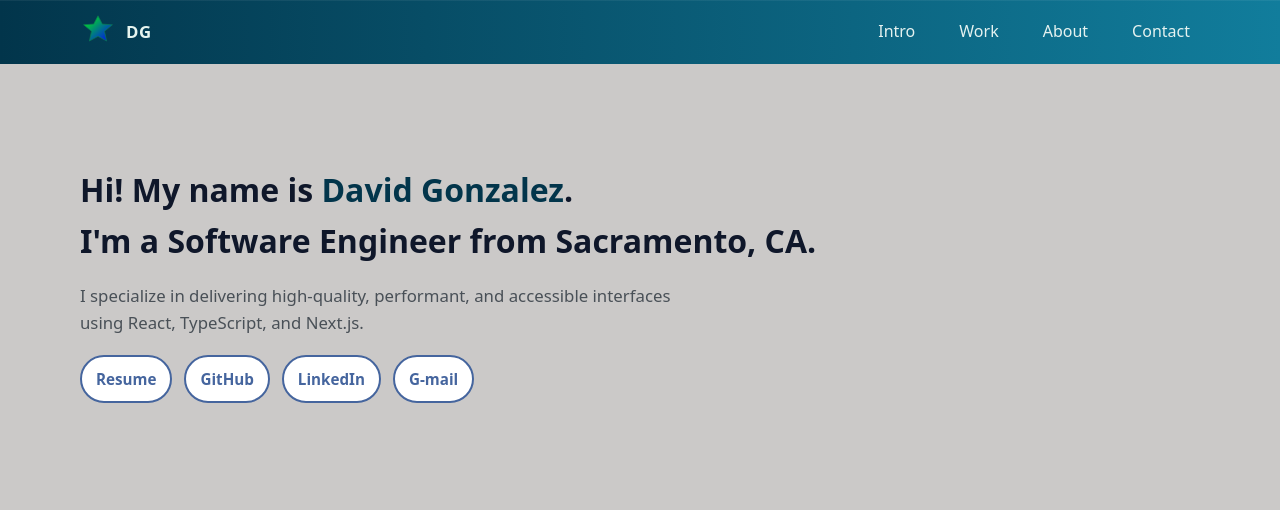
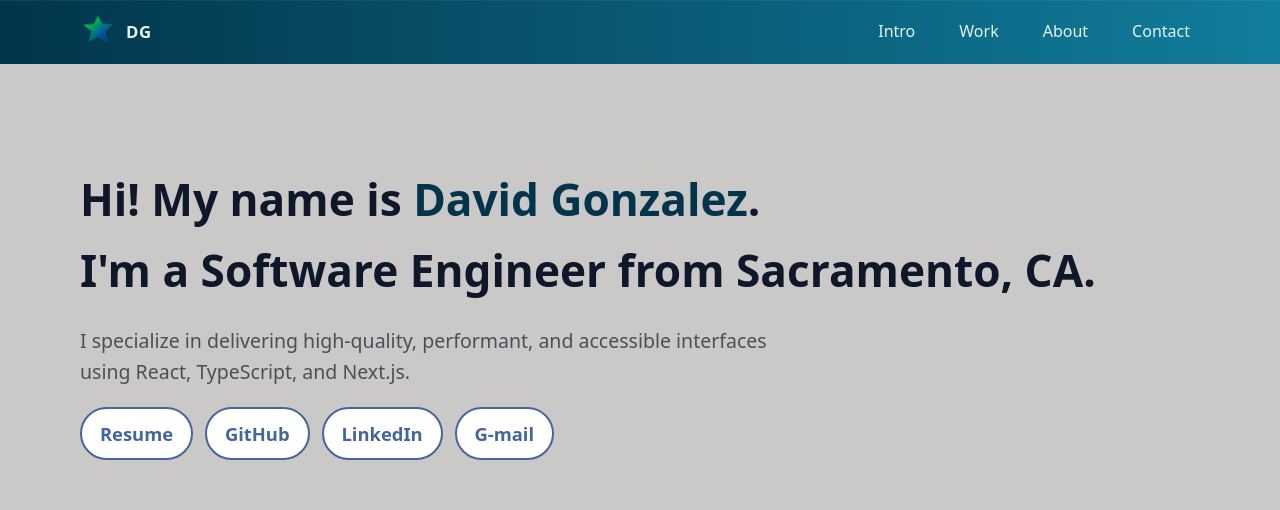
Before and after one commit to gdino1010/DgPortfolio, a React (Vite) app: page / in a window 1280 px wide. Shown: the top 510 px of the page. Built offline with nearby package versions, Linux system fonts and the light colour scheme.

Commit message:
Version 3 Made hero bigger

```diff
--- a/src/styles.css
+++ b/src/styles.css
@@ -36,7 +36,6 @@ body{
   margin-inline: auto;
 }
 .section{ padding: 72px 0; scroll-margin-top: calc(var(--nav-h) + 16px); }
-.lead{ font-size: 1.05rem; color: var(--muted); max-width: 62ch; }
 .muted{ color: var(--muted); }
 .accent{ color: var(--brand-1); }
 .subheading{ margin-top: 1.25rem; font-size: 1.05rem; }
@@ -76,26 +75,33 @@ body{
    Hero
    ----------------------- */
 .hero{
-  display: grid; gap: 28px; align-items: center;
+  display: grid;
+  gap: 28px;
+  align-items: center;
   padding-top: 28px;
 }
 .hero__title{
-  font-size: clamp(1.4rem, 2.2vw + 1rem, 2rem);
+  font-size: clamp(1.4rem, 2.2vw + 1rem, 3rem);
   margin: 0 0 .4rem;
 }
+
+.lead{
+    font-size: clamp(.5rem, .9vw + .5rem, 2rem);
+    color: var(--muted);
+    max-width: 62ch; }
 
 /* Chip buttons */
 .chip-row{ display: flex; gap: 12px; flex-wrap: wrap; margin-top: 18px; }
 .chip{
   display: inline-block;
-  padding: 10px 14px;
+  padding: clamp(6px, 1vw, 10px) clamp(10px, 1.4vw, 20px);
   border-radius: 999px;
   border: 2px solid var(--chip-border);
   background: var(--chip-bg);
   color: #45659e;
   text-decoration: none;
   font-weight: 600;
-  font-size: .95rem;
+  font-size: clamp(0.85rem, 0.6vw + 0.8rem, 1.15rem);
 }
 .chip:focus{ outline: 3px solid var(--ring); outline-offset: 1px; }
 
```
